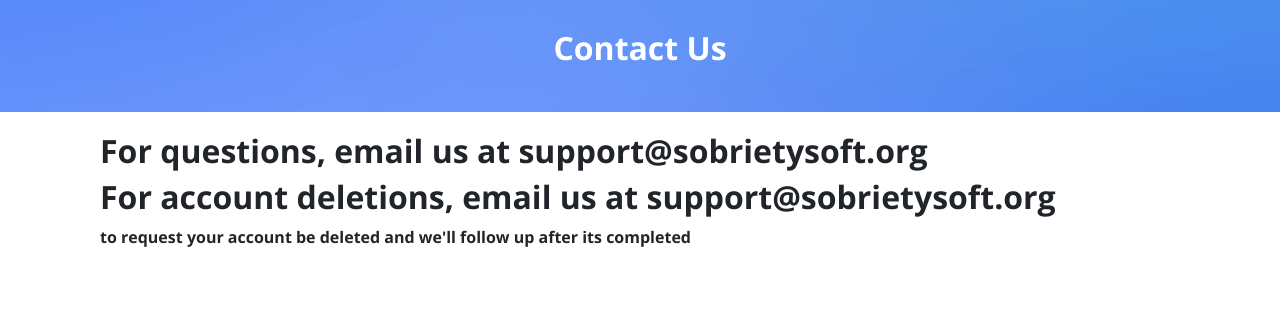
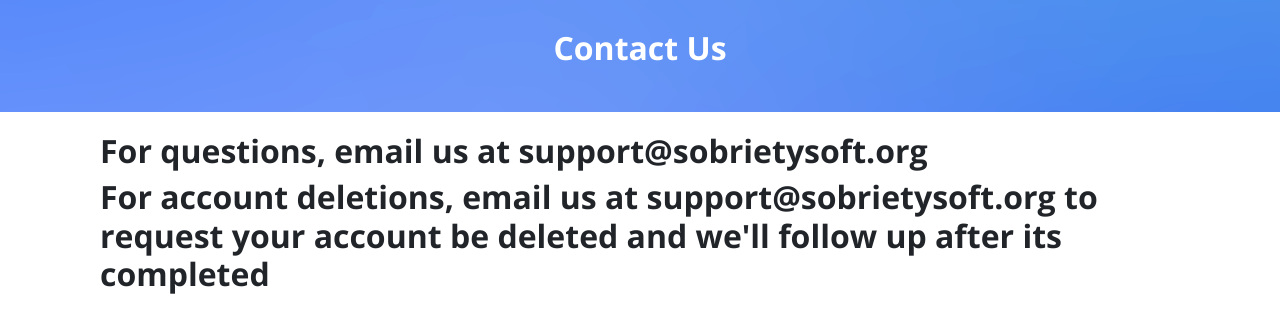
Before and after one commit to samkotlove/samkotlove.github.io, a plain HTML site: page contact.html in a window 1280 px wide. Shown: the part 81-414 px from the top of the page. Drawn offline with nearby package versions, Linux system fonts and the light colour scheme.

Commit message:
Update contact.html

```diff
--- a/contact.html
+++ b/contact.html
@@ -102,7 +102,7 @@
       <h2>For questions, email us at <b>support@sobrietysoft.org</b></h2>
 
 
-      <h2>For account deletions, email us at <b>support@sobrietysoft.org</b></h2> to request your account be deleted and we'll follow up after its completed
+      <h2>For account deletions, email us at <b>support@sobrietysoft.org</b> to request your account be deleted and we'll follow up after its completed</h2>
   </div>
 
 </body>
```
